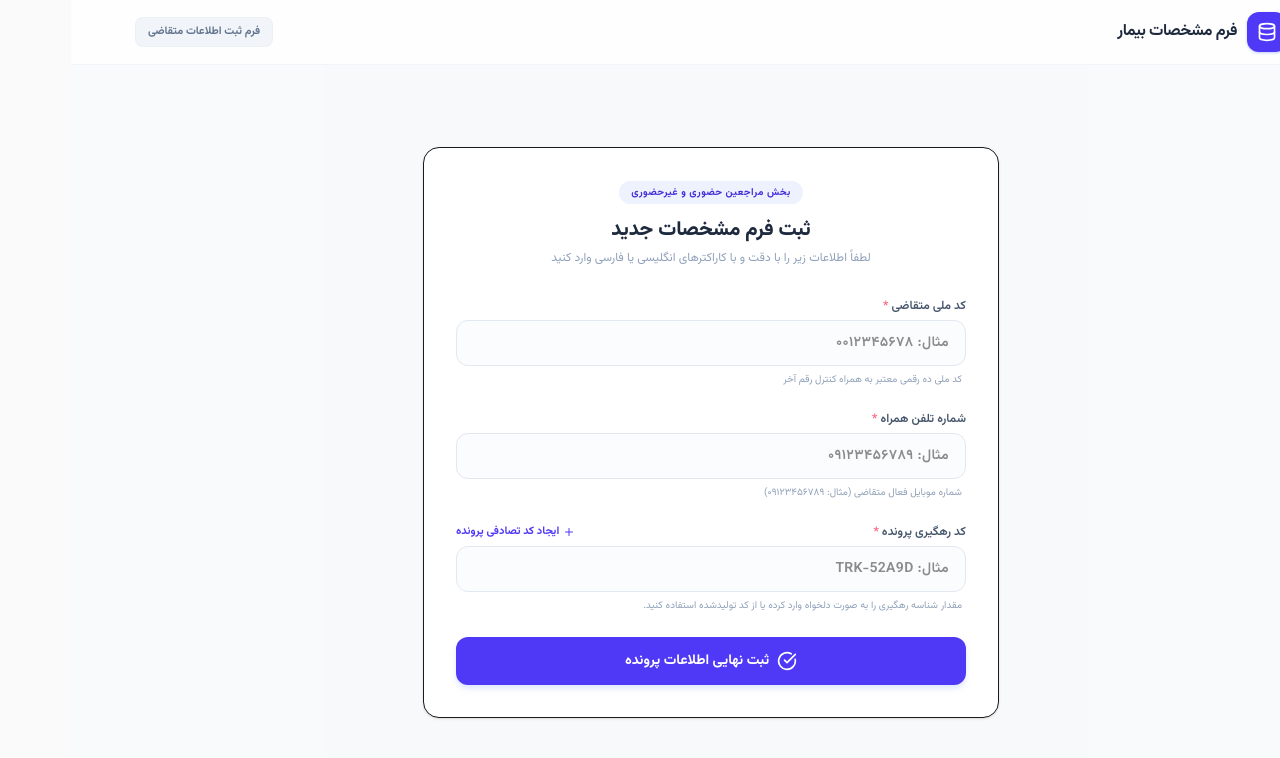
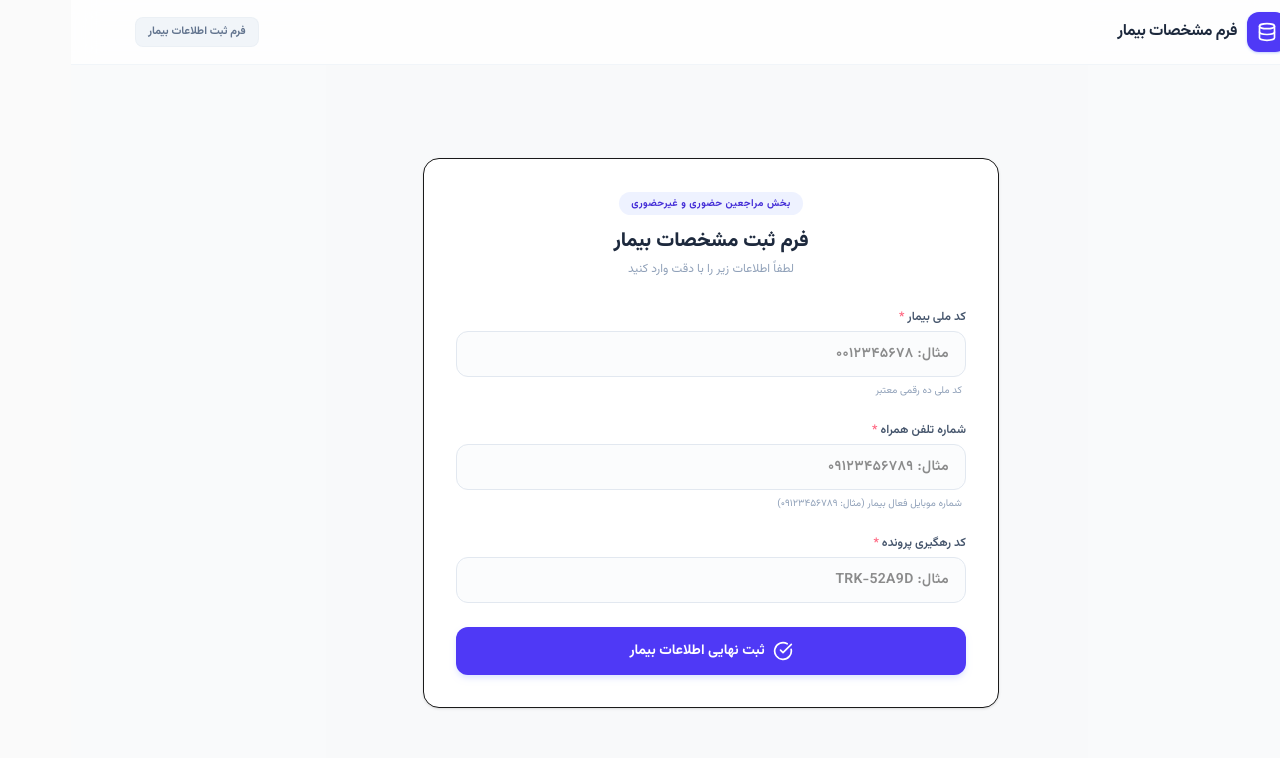
Before and after one commit to amirmoradsaleh/register-platform, a React (Vite) app: page / in a window 1280 px wide. Shown: the top 758 px of the page. Built offline with nearby package versions, Linux system fonts and the light colour scheme.

Commit message:
refactor(ui): rename applicant labels to patient labels
Update application terminology from "applicant" to "patient" across the form and header to better align with system requirements.

```diff
--- a/src/App.tsx
+++ b/src/App.tsx
@@ -500,7 +500,7 @@ export default function App() {
           {/* Mode Indicator/Help */}
           <div className="flex items-center gap-2">
             <span className="text-[11px] font-bold text-slate-500 bg-slate-100 px-3 py-1.5 rounded-lg border border-slate-200/45">
-              {activeTab === "admin" ? "بخش مدیریت دیتابیس" : "فرم ثبت اطلاعات متقاضی"}
+              {activeTab === "admin" ? "بخش مدیریت دیتابیس" : "فرم ثبت اطلاعات بیمار"}
             </span>
           </div>
 
@@ -528,8 +528,8 @@ export default function App() {
                     <span className="inline-flex items-center gap-1.5 px-3 py-1 rounded-full text-[10px] font-bold tracking-wider uppercase bg-indigo-50 text-indigo-700 mb-3">
                       بخش مراجعین حضوری و غیرحضوری
                     </span>
-                    <h2 className="text-xl font-extrabold text-slate-800">ثبت فرم مشخصات جدید</h2>
-                    <p className="text-xs text-slate-400 mt-1.5">لطفاً اطلاعات زیر را با دقت و با کاراکترهای انگلیسی یا فارسی وارد کنید</p>
+                    <h2 className="text-xl font-extrabold text-slate-800">فرم ثبت مشخصات بیمار</h2>
+                    <p className="text-xs text-slate-400 mt-1.5">لطفاً اطلاعات زیر را با دقت وارد کنید</p>
                   </div>
 
                   {/* Form Component */}
@@ -550,7 +550,7 @@ export default function App() {
                     {/* Field 1: National Code */}
                     <div className="space-y-1.5">
                       <label className="text-xs font-semibold text-slate-600 block">
-                        کد ملی متقاضی <span className="text-rose-400">*</span>
+                        کد ملی بیمار <span className="text-rose-400">*</span>
                       </label>
                       <div className="relative">
                         <input
@@ -578,7 +578,7 @@ export default function App() {
 
                       {/* Interactive Help */}
                       <div className="flex justify-between items-center px-1">
-                        <span className="text-[10px] text-slate-400">کد ملی ده رقمی معتبر به همراه کنترل رقم آخر</span>
+                        <span className="text-[10px] text-slate-400">کد ملی ده رقمی معتبر</span>
                         {showNationalCodeFeedback && (
                           <span className={`text-[10px] font-bold ${isNCValid ? "text-emerald-600" : "text-rose-500"}`}>
                             {isNCValid ? "✓ تأیید ساختار شماره" : "✗ ساختار شماره نادرست است"}
@@ -616,7 +616,7 @@ export default function App() {
                         </div>
                       </div>
                       <div className="flex justify-between items-center px-1">
-                        <span className="text-[10px] text-slate-400">شماره موبایل فعال متقاضی (مثال: ۰۹۱۲۳۴۵۶۷۸۹)</span>
+                        <span className="text-[10px] text-slate-400">شماره موبایل فعال بیمار (مثال: ۰۹۱۲۳۴۵۶۷۸۹)</span>
                         {showPhoneFeedback && (
                           <span className={`text-[10px] font-bold ${isPhoneValid ? "text-emerald-600" : "text-rose-500"}`}>
                             {isPhoneValid ? "✓ درست" : "✗ شماره نامعتبر"}
@@ -631,14 +631,6 @@ export default function App() {
                         <label className="text-xs font-semibold text-slate-600">
                           کد رهگیری پرونده <span className="text-rose-400">*</span>
                         </label>
-                        <button
-                          type="button"
-                          onClick={() => setTrackingCode(generateRandomTrackingCode())}
-                          className="text-[11px] font-bold text-indigo-600 hover:text-indigo-800 flex items-center gap-1 transition-colors"
-                        >
-                          <Plus className="h-3 w-3" />
-                          ایجاد کد تصادفی پرونده
-                        </button>
                       </div>
                       <div className="relative">
                         <input
@@ -649,7 +641,6 @@ export default function App() {
                           className="w-full px-4 py-3 bg-slate-50/50 hover:bg-slate-50 border border-slate-200 rounded-xl text-sm font-semibold tracking-wide transition-all outline-none focus:bg-white focus:border-indigo-400 focus:ring-2 focus:ring-indigo-100"
                         />
                       </div>
-                      <span className="text-[10px] text-slate-400 block px-1">مقدار شناسه رهگیری را به صورت دلخواه وارد کرده یا از کد تولیدشده استفاده کنید.</span>
                     </div>
 
                     {/* Submit Bar Button */}
@@ -666,7 +657,7 @@ export default function App() {
                       ) : (
                         <>
                           <CheckCircle className="h-5 w-5" />
-                          <span>ثبت نهایی اطلاعات پرونده</span>
+                          <span>ثبت نهایی اطلاعات بیمار</span>
                         </>
                       )}
                     </button>
@@ -883,7 +874,7 @@ export default function App() {
                         <table className="w-full text-right text-xs">
                           <thead className="bg-slate-50 text-slate-500 border-b border-slate-100 font-bold">
                             <tr>
-                              <th className="px-4 py-3.5">کد ملی متقاضی</th>
+                              <th className="px-4 py-3.5">کد ملی بیمار</th>
                               <th className="px-4 py-3.5">کد رهگیری</th>
                               <th className="px-4 py-3.5">تلفن همراه</th>
                               <th className="px-4 py-3.5">تاریخ ثبت</th>
@@ -1196,7 +1187,7 @@ export default function App() {
                     <CheckCircle className="h-7 w-7 animate-bounce" />
                   </div>
                   <div>
-                    <h3 className="text-base font-black text-slate-800">دریافت پرونده جدید متقاضی!</h3>
+                    <h3 className="text-base font-black text-slate-800">دریافت پرونده جدید بیمار!</h3>
                     <p className="text-xs text-slate-400 mt-0.5">یک تراکنش جدید با موفقیت به پایگاه داده اضافه شد</p>
                   </div>
                 </div>
@@ -1209,7 +1200,7 @@ export default function App() {
                       {toPersianDigits(newSubNotification.nationalCode)}
                     </span>
                     <span className="text-xs font-bold text-slate-500 flex items-center gap-1.5">
-                      کد ملی متقاضی
+                      کد ملی بیمار
                       <CreditCard className="h-4 w-4 text-indigo-500" />
                     </span>
                   </div>
@@ -1277,7 +1268,7 @@ export default function App() {
                     <Trash2 className="h-6 w-6" />
                   </div>
                   <div>
-                    <h3 className="text-sm font-black text-slate-800">حذف پرونده متقاضی</h3>
+                    <h3 className="text-sm font-black text-slate-800">حذف پرونده بیمار</h3>
                     <p className="text-xs text-slate-400 mt-1 leading-relaxed">
                       آیا از حذف کامل این پرونده ثبت شده اطمینان دارید؟ این عمل غیرقابل بازگشت است.
                     </p>
@@ -1422,7 +1413,7 @@ export default function App() {
                       {toPersianDigits(submitSuccess.nationalCode)}
                     </span>
                     <span className="text-xs font-bold text-slate-500 flex items-center gap-1.5">
-                      کد ملی متقاضی
+                      کد ملی بیمار
                       <CreditCard className="h-4 w-4 text-indigo-500" />
                     </span>
                   </div>
```
